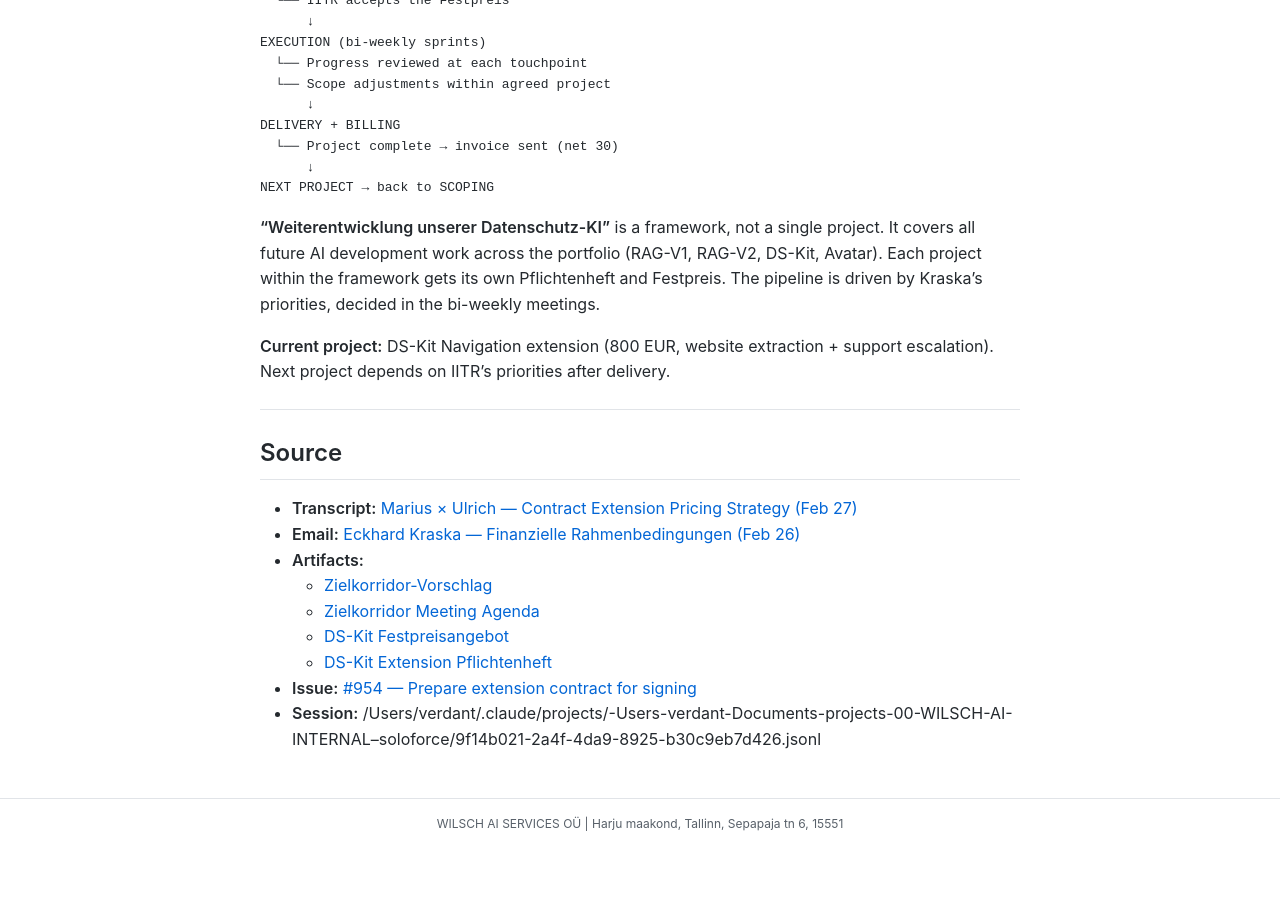
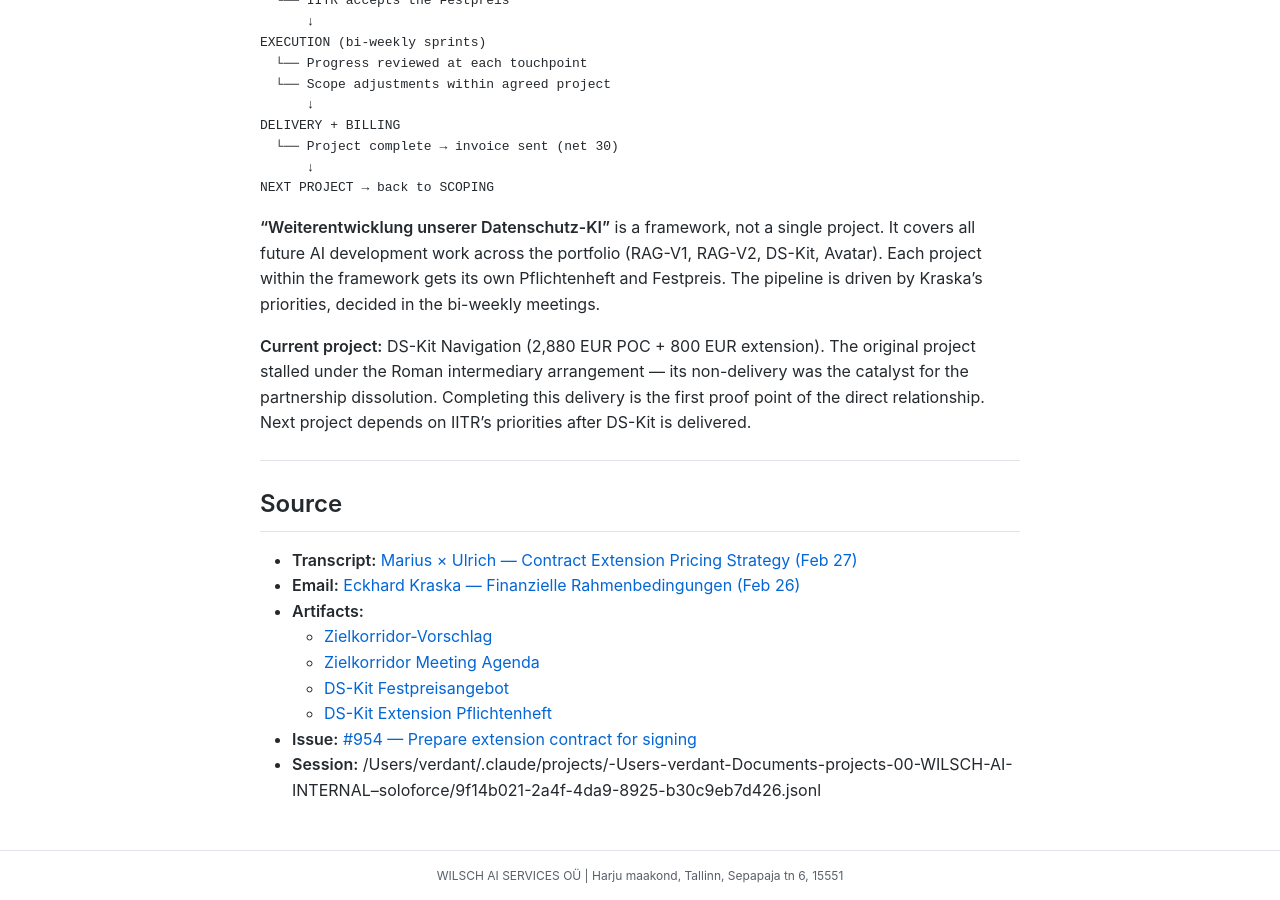
Before and after one commit to MariusWilsch/public-wilsch-ai-pages, a Jekyll site: the page built from project/iitr/iitr-contract-extension-framework.md, in a window 1280 px wide and 900 px high, scrolled down 4010 px. Built offline with Jekyll 4.4.1, drawn with Linux system fonts in a browser that asks for light colours; our own code applies the rules of GitHub Pages for plain Markdown files; before the commit the page ends 4859 px from its top, so only the background shows below that.

Commit message:
Sync from hippocampus 2026-03-01

```diff
--- a/project/iitr/iitr-contract-extension-framework.md
+++ b/project/iitr/iitr-contract-extension-framework.md
@@ -152,8 +152,10 @@ It covers all future AI development work across the portfolio (RAG-V1, RAG-V2, D
 Avatar). Each project within the framework gets its own Pflichtenheft and Festpreis.
 The pipeline is driven by Kraska's priorities, decided in the bi-weekly meetings.
 
-**Current project:** DS-Kit Navigation extension (800 EUR, website extraction + support
-escalation). Next project depends on IITR's priorities after delivery.
+**Current project:** DS-Kit Navigation (2,880 EUR POC + 800 EUR extension). The original
+project stalled under the Roman intermediary arrangement — its non-delivery was the catalyst
+for the partnership dissolution. Completing this delivery is the first proof point of the
+direct relationship. Next project depends on IITR's priorities after DS-Kit is delivered.
 
 ---
 
```
